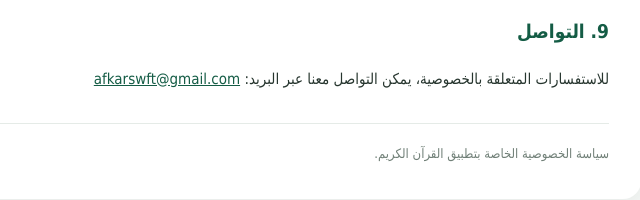
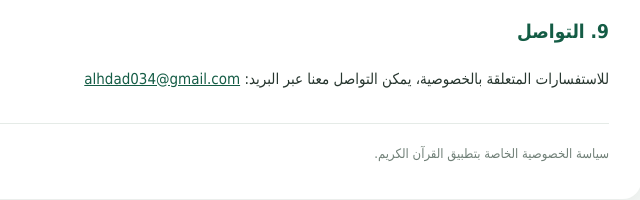
Before and after one commit to alhdad034-PH/quran-privacy-policy, a plain HTML site: page index.html in a window 1280 px wide. Shown: the part 1428-1628 px from the top of the page, 409-1049 px from the left. Drawn offline with Linux system fonts and the light colour scheme.

Commit message:
Update index.html

```diff
--- a/index.html
+++ b/index.html
@@ -123,7 +123,7 @@
   <h2>9. التواصل</h2>
   <p>
     للاستفسارات المتعلقة بالخصوصية، يمكن التواصل معنا عبر البريد:
-    <a href="mailto:alhdad034@gmail.com">afkarswft@gmail.com</a>
+    <a href="mailto:alhdad034@gmail.com">alhdad034@gmail.com</a>
   </p>
 
   <footer>
```
